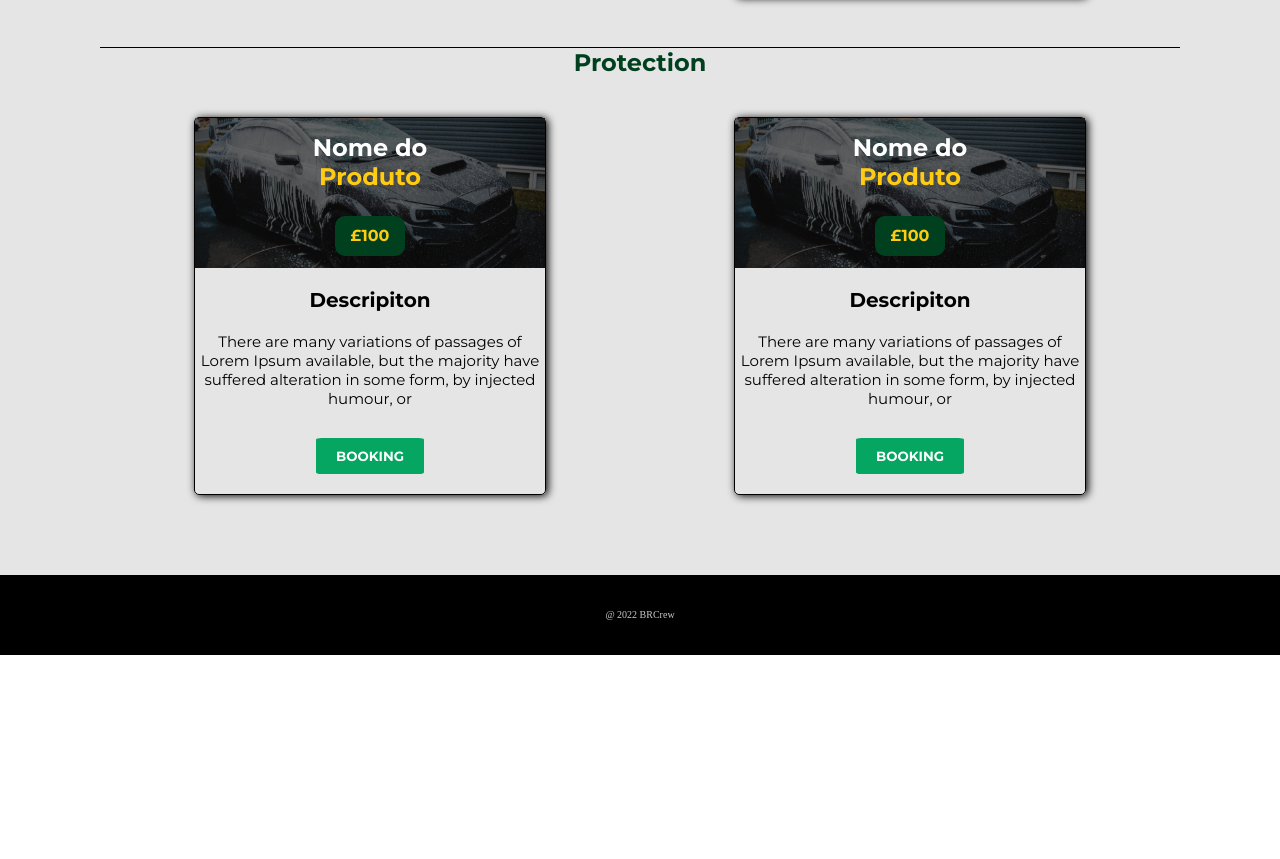
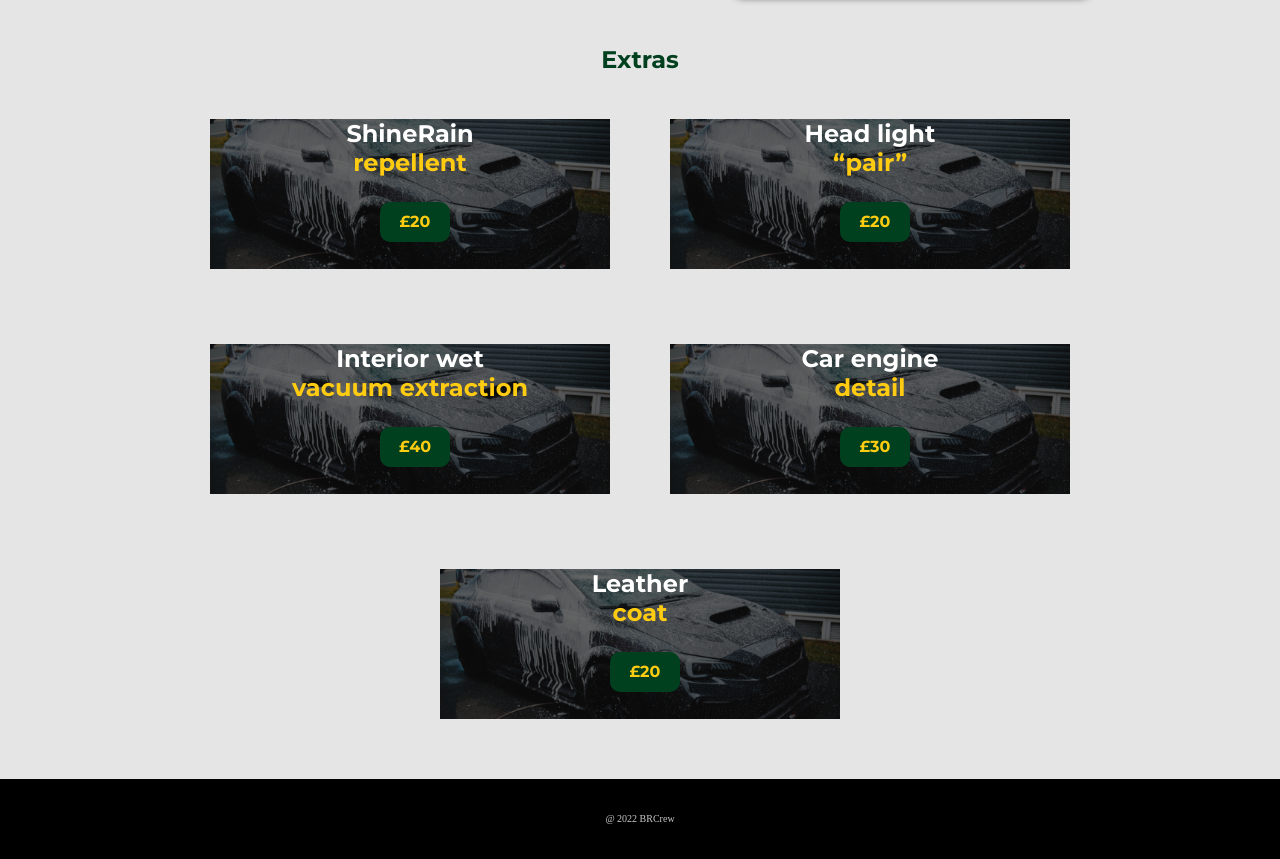
Before and after one commit to mingoranze/brcrew, a plain HTML site: page index.html in a window 1280 px wide. Shown: the part 3853-4712 px from the top of the page. Before the commit the page ends 4508 px from the top, so only its background shows below. Drawn offline with Linux system fonts and the light colour scheme.

Commit message:
atualizaão da area de extras

```diff
--- a/assets/css/style.css
+++ b/assets/css/style.css
@@ -176,7 +176,19 @@ button:hover {
   letter-spacing: 2px;
   color: black;
 }
-
+.area-valores {
+    display:flex;
+    justify-content: center;
+    align-items: center;
+}
+.price {
+    margin-left:10px;
+    display: flex;
+}
+.price-section {
+  display: flex;
+  flex-direction:column;
+}
 .prices {
   background-color: #E5E5E5;
   padding-top: 30px;
@@ -188,7 +200,7 @@ button:hover {
   justify-content: space-around;
   margin-top: 40px;
   align-items: center;
-  margin-bottom: 50px
+  margin-bottom: 50px;
 }
 .price-tittle {
   display: flex;
@@ -196,7 +208,7 @@ button:hover {
   align-items:center;
   font-family: 'Montserrat';
   color: #00401E;
-  border-top: solid 1px black;
+
 }
 .price-area {
   border: solid 1px black;
@@ -267,6 +279,18 @@ button a {
 }
 .price-desc button {
   margin-bottom: 1px;
+}
+.area-extras {
+  width: auto;
+  display: flex;
+  flex-wrap: wrap;
+  justify-content: center;
+  align-items: center;
+}
+.extras-item {
+  width: 400px;
+  padding: 30px;
+
 }
 footer {
   background-color: black;
--- a/index.html
+++ b/index.html
@@ -111,14 +111,14 @@
                                 <h1>Wash Full</h1>
                                 <h2>Detailing</h2>
                                 <div class="price">
-                                <p>£30</p>
-                                </div>
+                                    <p>£29,90</p>
+                                    </div>
                             </div>
                             <div class="price-desc">
                                 <h1>Descripiton</h1>
                                 <p>Vehicle will have a deep cleaning, iron decontamination, revitalization of the plastics and the application of HydroO2 from CARPRO, where the paint creates a resistance against the water preventing dirt from getting stuck in the vehicle.</p>
                                 <button>
-                                    <a href="https://web.whatsapp.com/send?phone=447585553809" target="_blank">booking</a>
+                                    <a href="https://web.whatsapp.com/send?phone=447585553809" target="_blank">£29,90</a>
                                 </button>
                             </div>
                         </div>
@@ -126,8 +126,16 @@
                             <div class="price-name">
                                 <h1></h1>
                                 <h2>Crystallization</h2>
-                                <div class="price">
-                                <p>£55</p>
+                                <div class="area-valores">
+                                    <div class="price">
+                                    <p>S<br/>£59,90</p>
+                                    </div>
+                                    <div class="price">
+                                    <p>M<br/>£69,90</p>
+                                    </div>
+                                    <div class="price">
+                                    <p>L<br/>£79,90</p>
+                                    </div>
                                 </div>
                             </div>
                             <div class="price-desc">
@@ -149,7 +157,7 @@
                                 <h1>Shine</h1>
                                 <h2>Express</h2>
                                 <div class="price">
-                                <p>£150</p>
+                                <p>£149,90</p>
                                 </div>
                             </div>
                             <div class="price-desc">
@@ -165,7 +173,7 @@
                                 <h1>Ultra</h1>
                                 <h2>Shine</h2>
                                 <div class="price">
-                                <p>£300</p>
+                                <p>£299,90</p>
                                 </div>
                             </div>
                             <div class="price-desc">
@@ -176,46 +184,64 @@
                                 </button>
                             </div>
                         </div>
+
                     </div>
                 </div>
 
-                <div class="price-section ">
-                    <h1 id="protection" class="price-tittle">Protection</h1>
-                    <div class="area-price">
-                        <div class="price-area">
+                <div class="price-section">
+                    <h1 id="paint" class="price-tittle">Extras</h1>
+                    <div class="area-extras">
+                        <div class="extras-item">
                             <div class="price-name">
-                                <h1>Nome do</h1>
-                                <h2>Produto</h2>
+                                <h1>ShineRain</h1>
+                                <h2>repellent</h2>
                                 <div class="price">
-                                <p>£100</p>
+                                <p>£20</p>
                                 </div>
                             </div>
-                            <div class="price-desc">
-                                <h1>Descripiton</h1>
-                                <p>There are many variations of passages of Lorem Ipsum available, but the majority have suffered alteration in some form, by injected humour, or</p>
-                                <button>
-                                    <a href="https://web.whatsapp.com/send?phone=447585553809" target="_blank">booking</a>
-                                </button>
+
+                        </div>
+                        <div class="extras-item">
+                            <div class="price-name">
+                                <h1>Head light</h1>
+                                <h2>“pair”</h2>
+                                <div class="price">
+                                <p>£20</p>
+                                </div>
                             </div>
                         </div>
-                        <div class="price-area">
+                        <div class="extras-item">
                             <div class="price-name">
-                                <h1>Nome do</h1>
-                                <h2>Produto</h2>
+                                <h1>Interior wet</h1>
+                                <h2>vacuum extraction</h2>
                                 <div class="price">
-                                <p>£100</p>
+                                <p>£40</p>
                                 </div>
                             </div>
-                            <div class="price-desc">
-                                <h1>Descripiton</h1>
-                                <p>There are many variations of passages of Lorem Ipsum available, but the majority have suffered alteration in some form, by injected humour, or</p>
-                                <button>
-                                    <a href="https://web.whatsapp.com/send?phone=447585553809" target="_blank">booking</a>
-                                </button>
+                        </div>
+                        <div class="extras-item">
+                            <div class="price-name">
+                                <h1>Car engine  </h1>
+                                <h2>detail</h2>
+                                <div class="price">
+                                <p>£30</p>
+                                </div>
                             </div>
                         </div>
+                        <div class="extras-item">
+                            <div class="price-name">
+                                <h1>Leather</h1>
+                                <h2>coat</h2>
+                                <div class="price">
+                                <p>£20</p>
+                                </div>
+                            </div>
+                        </div>
+
+
                     </div>
                 </div>
+
             </div>
         </section>
             <footer>
```
